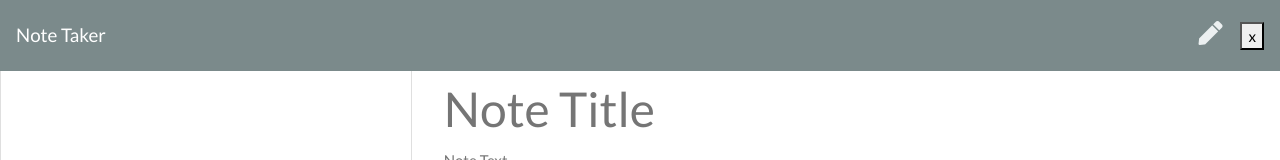
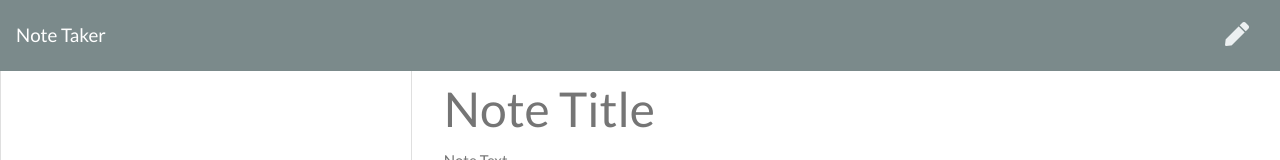
Before and after one commit to marcymar/hw-note-taker, a website: page public/notes.html in a window 1280 px wide. Shown: the top 160 px of the page. Drawn offline with nearby package versions, Linux system fonts and the light colour scheme.

Commit message:
button remove

```diff
--- a/public/notes.html
+++ b/public/notes.html
@@ -19,7 +19,7 @@
     <div class="icons">
       <i id="save" class="fas fa-save text-light save-note"></i>
       <i id="newNote" class="fas fa-pen text-light new-note"></i>
-      <button id="delete" class="delete">x</button>
+
     </div>
   </nav>
   <div class="container-fluid">
```
